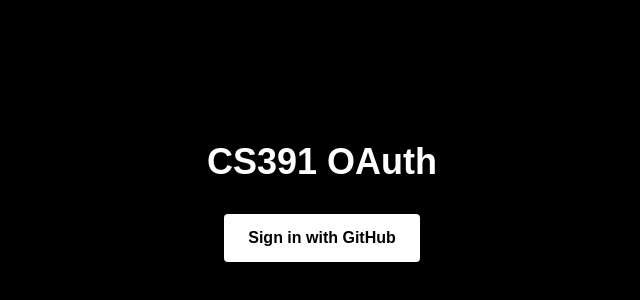
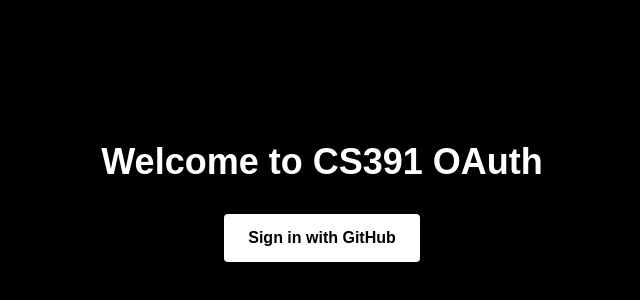
Before and after one commit to annika-gupt/mp-6, a Next.js app: page / in a window 1280 px wide. Shown: the part 198-498 px from the top of the page, without its empty margins (318-958 px from the left). Built offline with nearby package versions, Linux system fonts and the light colour scheme; no server answers.

Commit message:
Fixed page.tsx button bugs

```diff
--- a/app/page.tsx
+++ b/app/page.tsx
@@ -1,14 +1,22 @@
 "use client";
 import "./globals.css";
-import { signIn, signOut, useSession } from "next-auth/react";
+import { signIn, useSession } from "next-auth/react";
 
 export default function Home() {
-    const { data: session } = useSession();
+    const { data: session, status } = useSession();
+
+    if (status === "loading") {
+        return (
+            <main className="flex flex-col items-center justify-center min-h-screen bg-black text-white">
+                <h1 className="text-2xl">Loading...</h1>
+            </main>
+        );
+    }
 
     if (!session) {
         return (
             <main className="flex flex-col items-center justify-center min-h-screen bg-black text-white">
-                <h1 className="text-4xl font-bold mb-8">CS391 OAuth</h1>
+                <h1 className="text-4xl font-bold mb-8">Welcome to CS391 OAuth</h1>
                 <button
                     onClick={() => signIn("github", { prompt: "login" })}
                     className="bg-white text-black font-semibold px-6 py-3 rounded hover:bg-gray-200 transition"
```
